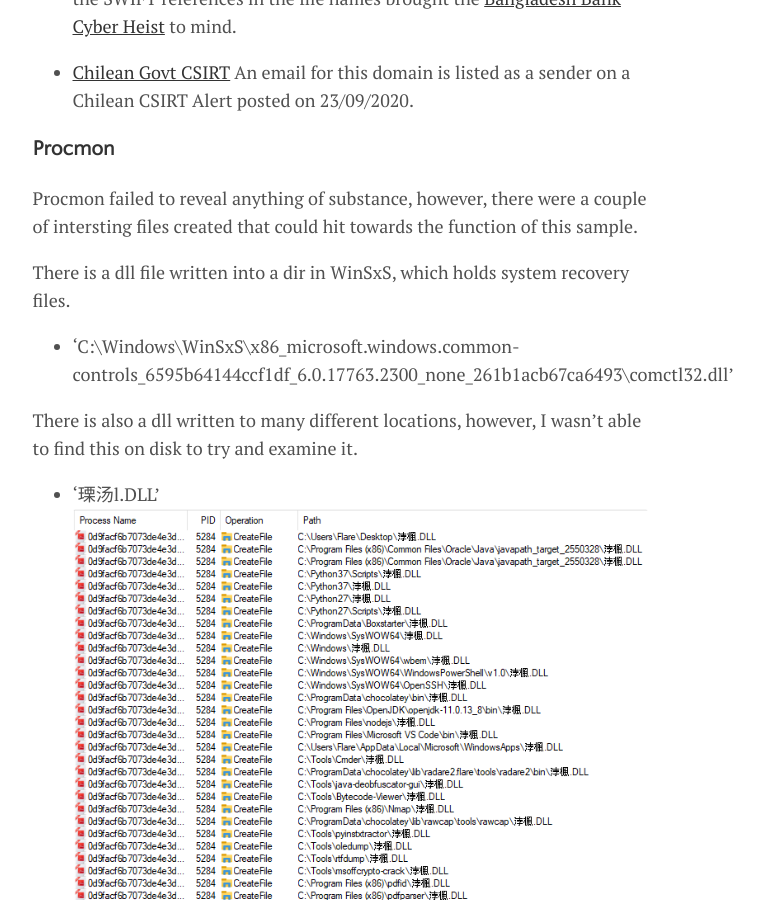
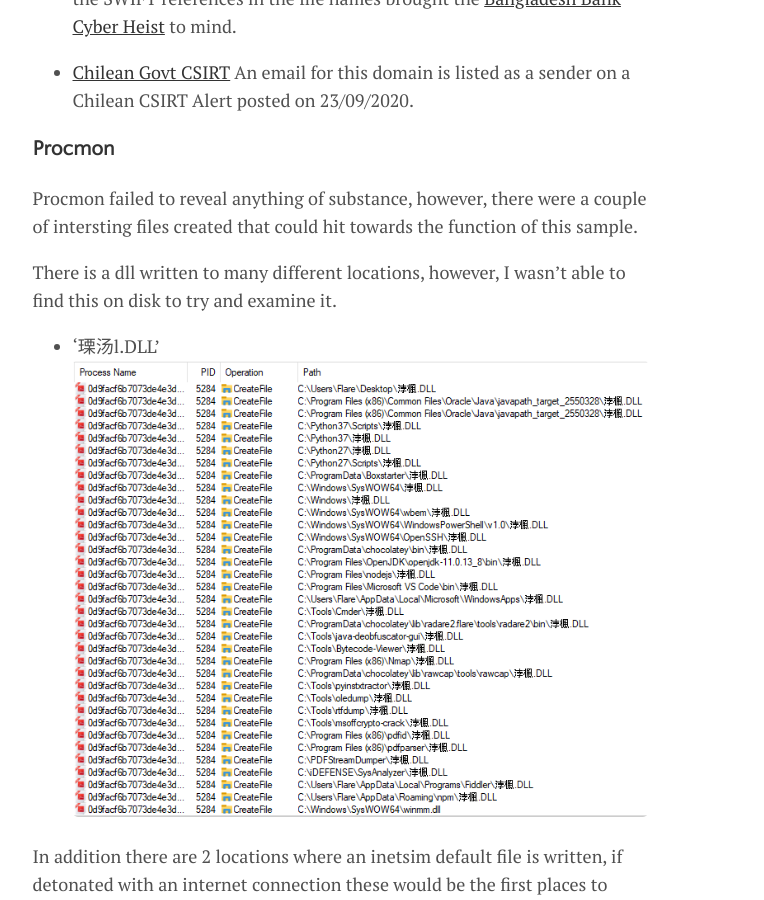
Before and after one commit to seizethecheese/seizethecheese.github.io, a Jekyll site: the page built from _posts/2022-01-21-post.md, in a window 1280 px wide and 900 px high, scrolled down 2634 px. Shown: the whole window, without its empty margins (300-1064 px from the left). Built offline with Jekyll 4.4.1, drawn with Linux system fonts in a browser that asks for light colours; some web fonts are replaced.

Commit message:
Update 2022-01-21-post.md

```diff
--- a/_posts/2022-01-21-post.md
+++ b/_posts/2022-01-21-post.md
@@ -56,10 +56,7 @@ An email for this domain is listed as a sender on a Chilean CSIRT Alert posted o
 ### Procmon
 Procmon failed to reveal anything of substance, however, there were a couple of intersting files created that could hit towards the function of this sample.
 
-There is a dll file written into a dir in WinSxS, which holds system recovery files.
-- 'C:\Windows\WinSxS\x86_microsoft.windows.common-controls_6595b64144ccf1df_6.0.17763.2300_none_261b1acb67ca6493\comctl32.dll'
-
-There is also a dll written to many different locations, however, I wasn't able to find this on disk to try and examine it.
+There is  a dll written to many different locations, however, I wasn't able to find this on disk to try and examine it.
 - '瑮汤l.DLL'
  ![dll screenshot](<../assets/img/dllosbp.PNG> "dll create file events procmon")
 
```
